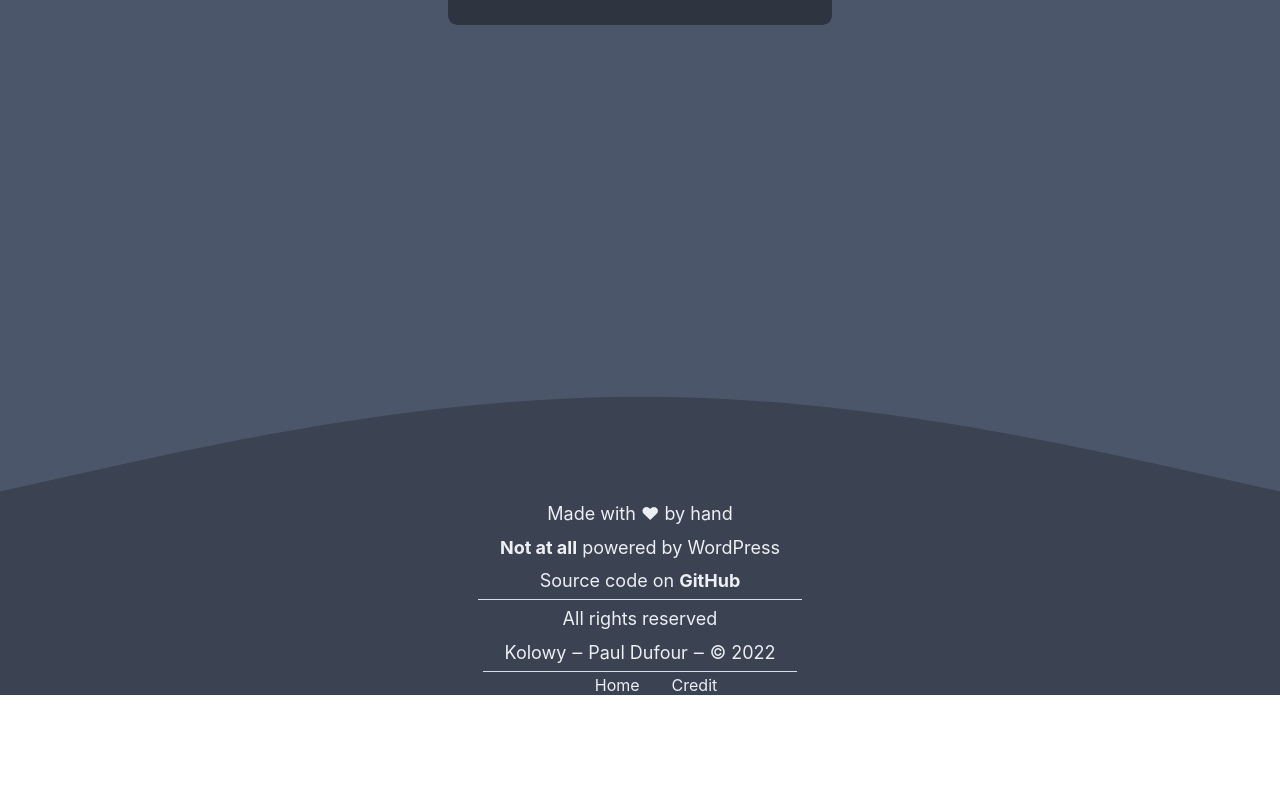
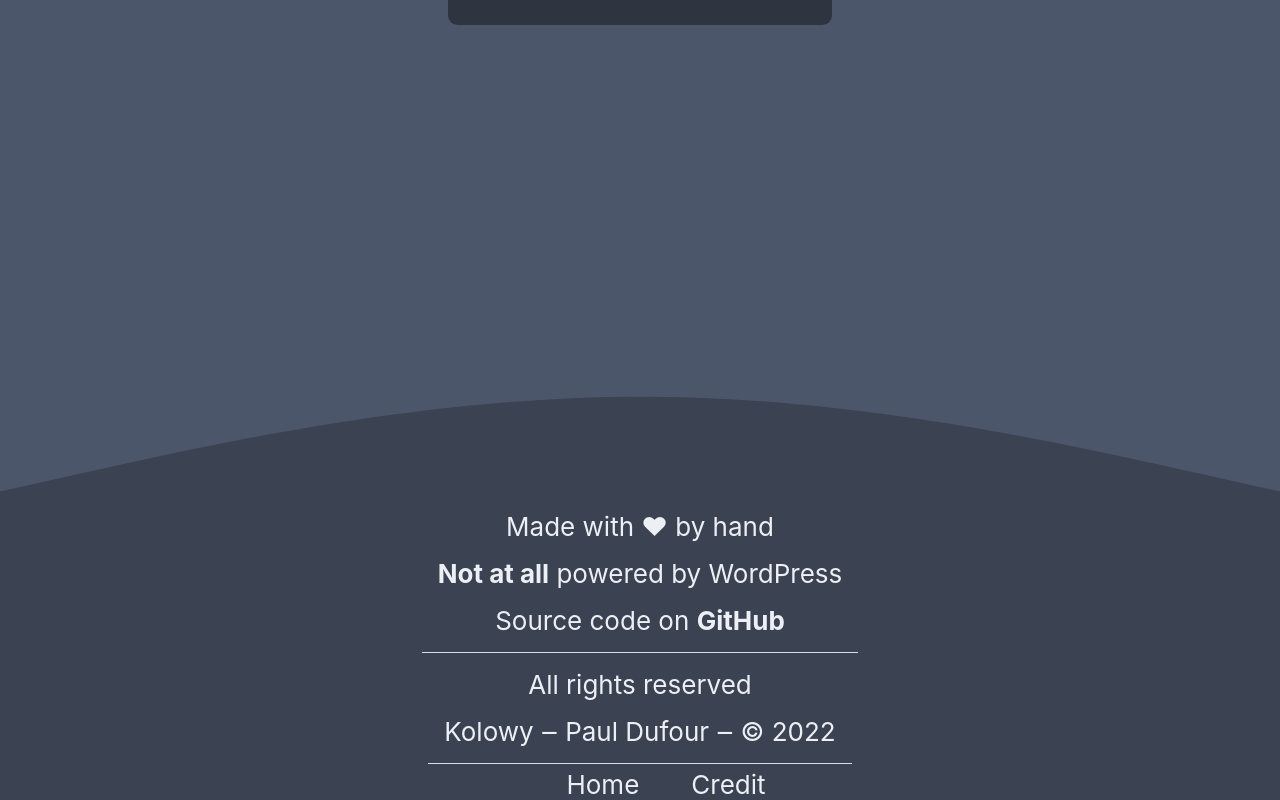
Before and after one commit to kolowy/S2VRweb, a React (Create React App) app: page / in a window 1280 px wide. Shown: the part 653-1453 px from the top of the page. Before the commit the page ends 1348 px from the top, so only its background shows below. Built offline with nearby package versions, Linux system fonts and the light colour scheme.

Commit message:
[FIX] footer size

```diff
--- a/public/index.html
+++ b/public/index.html
@@ -2,14 +2,14 @@
 <html lang="en">
   <head>
     <meta charset="utf-8" />
-    <link rel="icon" href="../src/images/poule.png" />
+    <link rel="icon" href="../src/images/patate.png" />
     <meta name="viewport" content="width=device-width, initial-scale=1" />
     <meta name="theme-color" content="#000000" />
     <meta
       name="description"
       content="Return of the Potatoes "
     />
-    <link rel="apple-touch-icon" href="../src/images/poule.png" />
+    <link rel="apple-touch-icon" href="../src/images/patate.png" />
     <!--
       manifest.json provides metadata used when your web app is installed on a
       user's mobile device or desktop. See https://developers.google.com/web/fundamentals/web-app-manifest/
--- a/src/css/header.css
+++ b/src/css/header.css
@@ -220,7 +220,15 @@
     flex-direction: column;
     justify-content: center;
     align-items: center;
-    font-size: calc(0px + 2vmin);
+    font-size: calc(10px + 2vmin);
+
+}
+
+.App-footer p
+{
+    margin: 2vmin;
+    padding: 0;
+    font-size: calc(10px + 2vmin);
 }
 
 .App-footer-name
```
